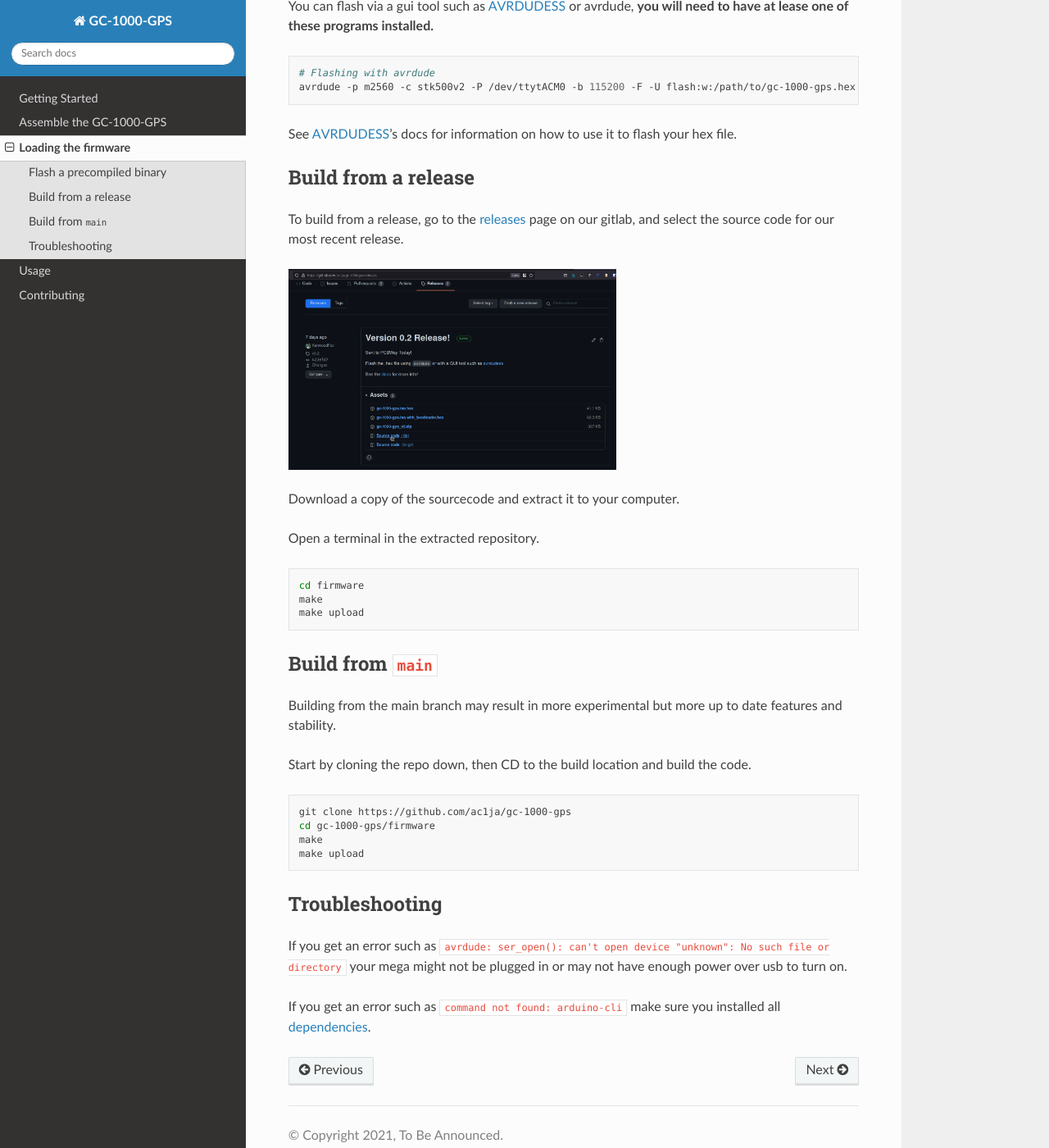
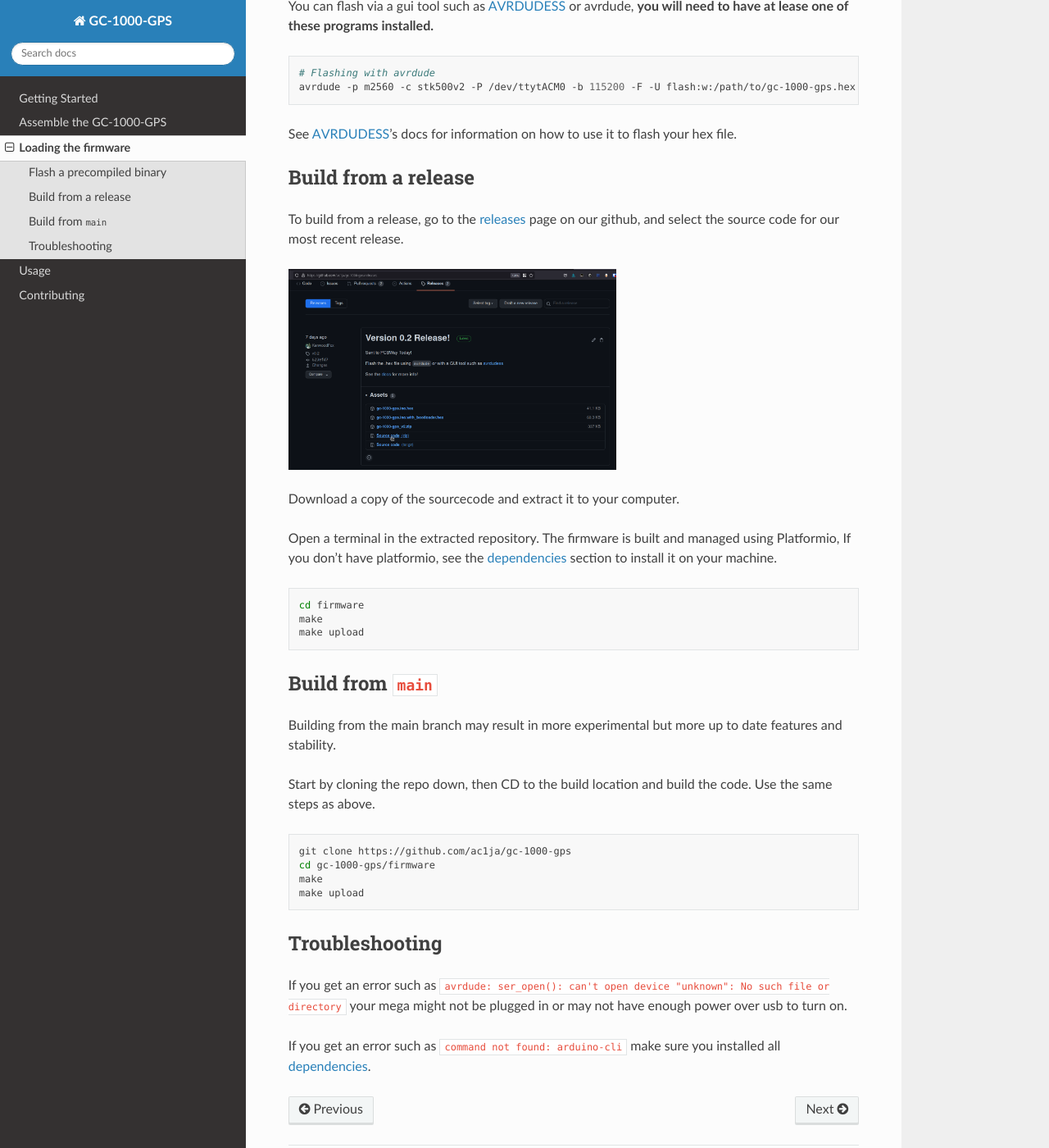
Before and after one commit to ac1ja/gc-1000-gps, a Sphinx documentation site: the page built from docs/assembly/firmware.rst, in a window 1280 px wide and 1400 px high, scrolled down 908 px. Shown: the whole window at 82% size. Built offline with Sphinx 7.4.7 and the Read the Docs theme 2.0.0, drawn with Linux system fonts in a browser that asks for light colours.

Commit message:
Cleanup some of the docs to prep for reivew

```diff
--- a/docs/assembly/firmware.rst
+++ b/docs/assembly/firmware.rst
@@ -1,7 +1,8 @@
 Loading the firmware
 ====================
 
-There are three methods for getting the firmware, you can download a precompiled release, compile a release yourself or build from ``main`` directly.
+There are three methods for getting the firmware, you can download a precompiled release, compile a
+release yourself or build from ``main`` directly.
 
 
 Flash a precompiled binary
@@ -15,13 +16,15 @@
 Start by downloading a binary file from github
 
 .. note::
-  As long as you are flashing over USB/UART you do not need the .hex file with bootloader, only those who are flashing ISP need this hex file.
+  As long as you are flashing over USB/UART you do not need the .hex file with bootloader, only those
+  who are flashing ISP need this hex file.
 
 .. image:: images/binary_release.png
   :width: 400
   :alt: Binary release
 
-You can flash via a gui tool such as AVRDUDESS_ or avrdude, **you will need to have at lease one of these programs installed.**
+You can flash via a gui tool such as AVRDUDESS_ or avrdude, **you will need to have at lease one of
+these programs installed.**
 
 .. code-block:: shell
 
@@ -34,7 +37,8 @@
 Build from a release
 ####################
 
-To build from a release, go to the releases_ page on our gitlab, and select the source code for our most recent release.
+To build from a release, go to the releases_ page on our github, and select the source code for
+our most recent release.
 
 .. image:: images/sourcecode_release.png
   :width: 400
@@ -42,7 +46,8 @@
 
 Download a copy of the sourcecode and extract it to your computer.
 
-Open a terminal in the extracted repository.
+Open a terminal in the extracted repository. The firmware is built and managed using Platformio, If
+you don't have platformio, see the dependencies_ section to install it on your machine.
 
 .. code-block:: shell
 
@@ -56,7 +61,8 @@
 
 Building from the main branch may result in more experimental but more up to date features and stability.
 
-Start by cloning the repo down, then CD to the build location and build the code.
+Start by cloning the repo down, then CD to the build location and build the code. Use the same steps
+as above.
 
 .. code-block:: shell
 
@@ -68,7 +74,8 @@
 Troubleshooting
 ###############
 
-If you get an error such as ``avrdude: ser_open(): can't open device "unknown": No such file or directory`` your mega might not be plugged in or may not have enough power over usb to turn on.
+If you get an error such as ``avrdude: ser_open(): can't open device "unknown": No such file or directory``
+your mega might not be plugged in or may not have enough power over usb to turn on.
 
 If you get an error such as ``command not found: arduino-cli`` make sure you installed all dependencies_.
 
```
Also changed, not shown: docs/usage/getting-started.rst (+4 -7 lines).
